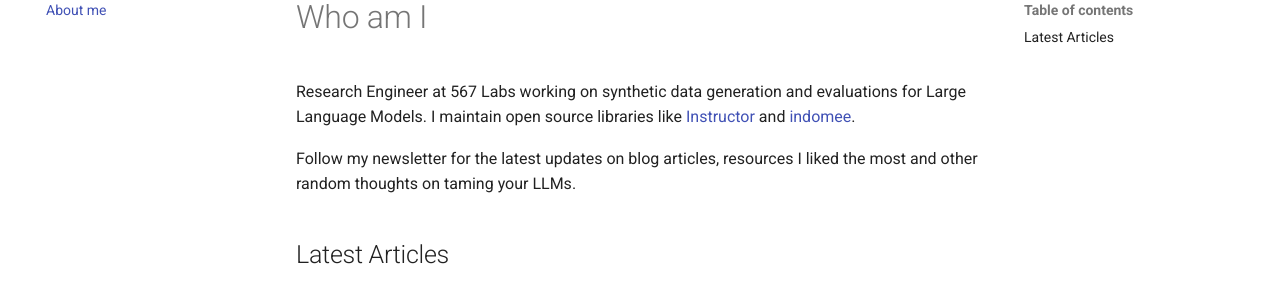
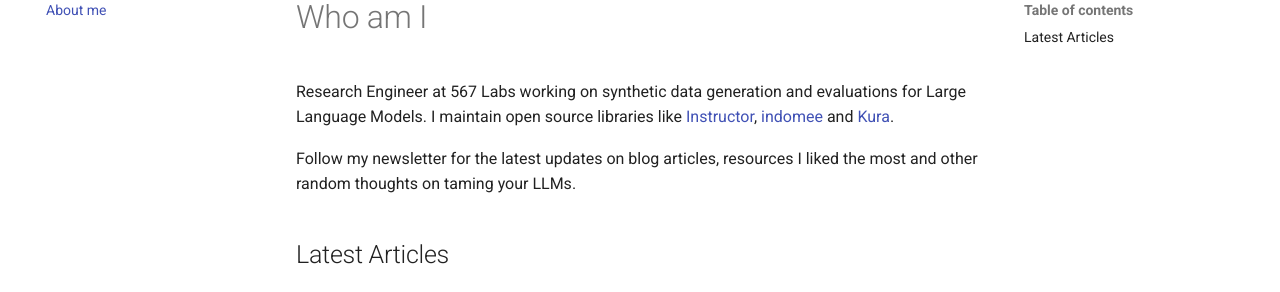
Before and after one commit to ivanleomk/ivanleomk.github.io, an MkDocs documentation site: the page built from docs/index.md, in a window 1280 px wide. Shown: the part 149-441 px from the top of the page. Built offline with MkDocs 1.6.1 and Material for MkDocs 9.7.7, drawn with Linux system fonts in a browser that asks for light colours.

Commit message:
fix: add kura link

```diff
--- a/docs/index.md
+++ b/docs/index.md
@@ -1,6 +1,6 @@
 # Who am I
 
-Research Engineer at 567 Labs working on synthetic data generation and evaluations for Large Language Models. I maintain open source libraries like [Instructor](https://github.com/instructor-ai/instructor) and [indomee](https://github.com/ivanleomk/indomee).
+Research Engineer at 567 Labs working on synthetic data generation and evaluations for Large Language Models. I maintain open source libraries like [Instructor](https://github.com/instructor-ai/instructor), [indomee](https://github.com/ivanleomk/indomee) and [Kura](https://github.com/ivanleomk/kura).
 
 Follow my newsletter for the latest updates on blog articles, resources I liked the most and other random thoughts on taming your LLMs.
 
```
